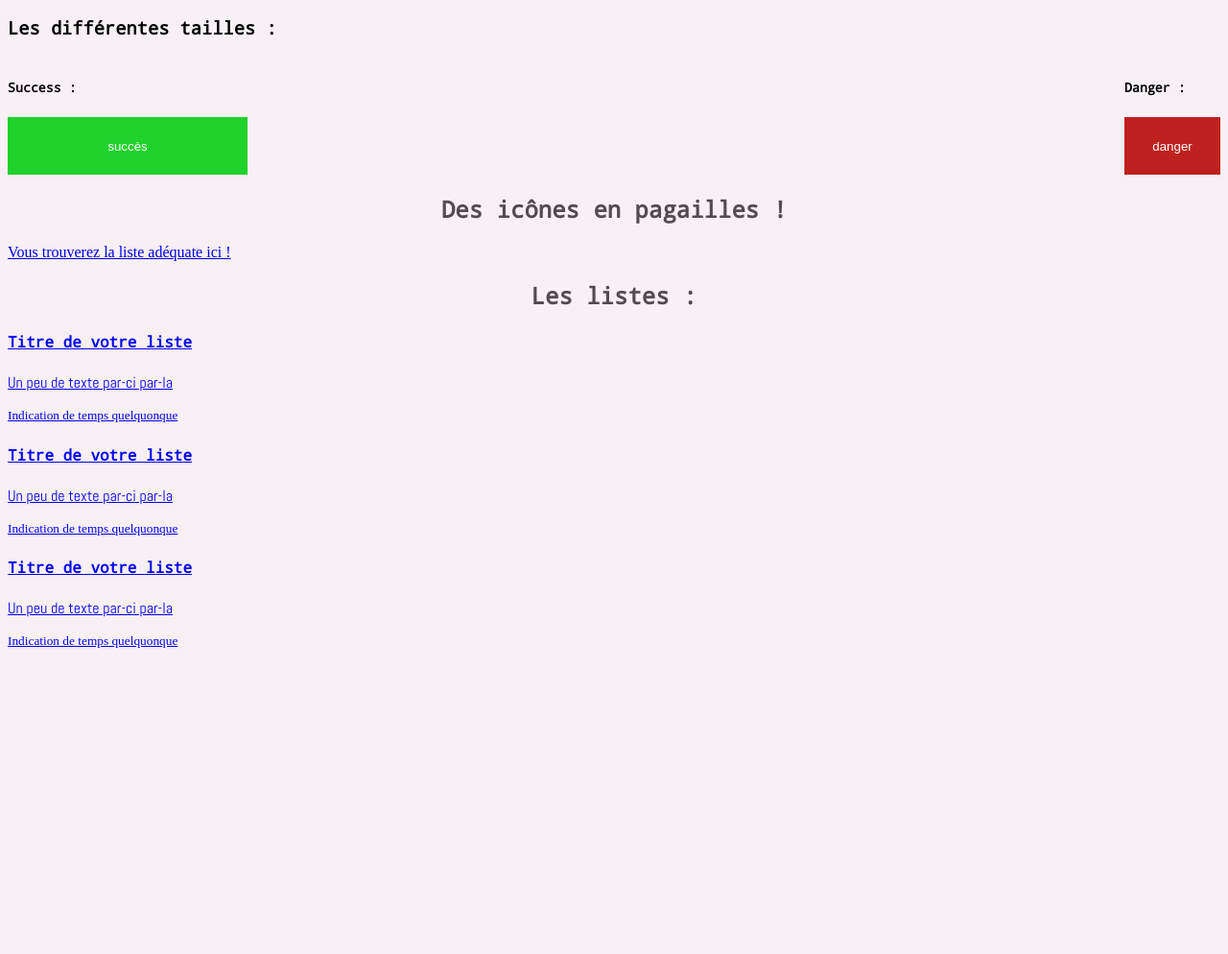
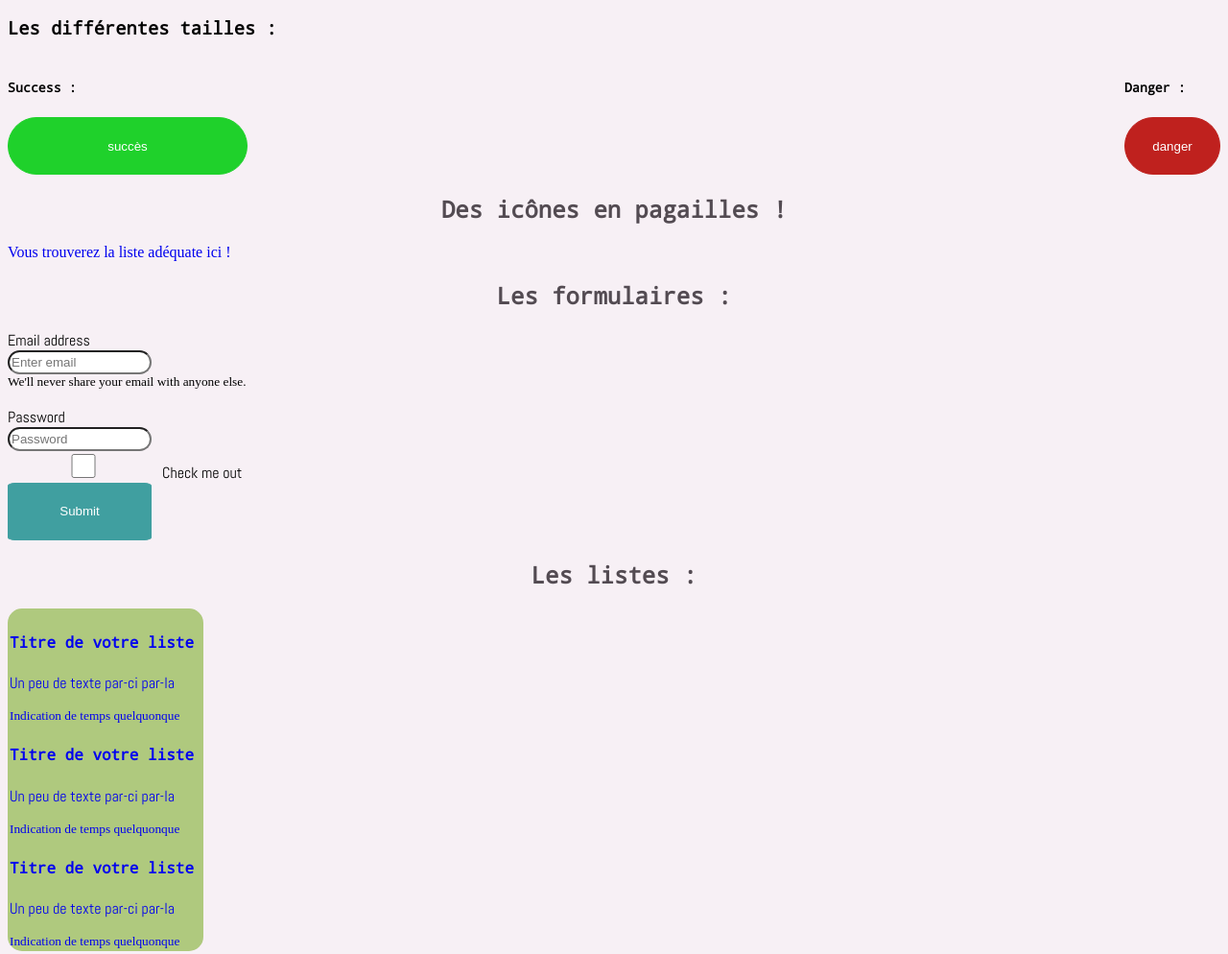
Before and after one commit to JulienPelisson/Kit_UI, a plain HTML site: page index.html in a window 1280 px wide. Shown: the part 954-1948 px from the top of the page at 96% size. Before the commit the page ends 1638 px from the top, so only its background shows below. Drawn offline with Linux system fonts and the light colour scheme; files whose address does not match are found by name; a web font is replaced by a local one.

Commit message:
presque fini

```diff
--- a/index.html
+++ b/index.html
@@ -113,6 +113,29 @@
 			<a href="https://fontawesome.com/icons">Vous trouverez la liste adéquate ici !</a>
 		</section>
 
+		<section id="forms">
+			<h1>Les formulaires :</h1>
+			<div class="forms">
+				<form>
+					<div class="Formulaire_Type">
+						<label for="exampleInputEmail1">Email address</label><br>
+						<input type="email" class="form-control" id="exampleInputEmail1" aria-describedby="emailHelp" placeholder="Enter email"><br>
+						<small id="emailHelp" class="form-text text-muted">We'll never share your email with anyone else.</small><br><br>
+					</div>
+					<div class="form-group">
+						<label for="exampleInputPassword1">Password</label><br>
+						<input type="password" class="form-control" id="exampleInputPassword1" placeholder="Password"><br>
+					</div>
+					<div class="form-group form-check">
+						<input type="checkbox" class="check-input">
+						<label class="form-check-label" for="exampleCheck1">Check me out</label>
+					</div>
+					<button type="submit" class="info_button">Submit</button>
+				</form>
+			</div>
+		</section>
+
+
 		<section>
 			<h1>Les listes :</h1>
 			<div class="list-item-group">
--- a/style.css
+++ b/style.css
@@ -1,4 +1,6 @@
-/*Typo*/
+/*************
+	Typo
+**************/
 @font-face {
     font-family: 'noto_monoregular';
     src: url('NotoMono-Regular-webfont.eot');
@@ -28,7 +30,9 @@
 
 
 
-/*General*/
+/**************
+	General
+***************/
 body{
 	background-color: #F7F0F5;
 }
@@ -36,7 +40,6 @@ body{
 h1{
 	color: #534B52;
 	text-align: center;
-
 }
 
 h1, h2, h3, h4, h5, h6{
@@ -47,7 +50,26 @@ p{
 	font-family: 'abelregular';
 }
 
-/*Couleur */
+label{
+	font-family: "abelregular"
+}
+
+small{
+	font-family: "abelregular"
+	font-size: 0.8em;
+}
+
+a:link{
+	text-decoration: none;
+}
+
+a:visited{
+	color:#DD7230;
+}
+
+/**************
+	Couleur
+***************/
 
 
 #colors{
@@ -88,7 +110,9 @@ div .Second_Color{
 }
 
 
-/*THREE SHADES OF GREY*/
+/********************
+	THREE SHADES OF GREY
+*********************/
 
 #shades{
 	justify-content: center;
@@ -136,7 +160,9 @@ div .Light_Grey{
 	padding-left: 23%;
 }
 
-/*BOUTONS*/
+/***************
+	BOUTONS
+****************/
 
 #butts{
 	justify-content: space-between;
@@ -230,7 +256,7 @@ button{
 	height: 60px;
 	background: #1FD12B;
 	border: solid 1px #1FD12B;
-	border-radius: 0% 0% 0% 0%;
+	border-radius: 30px;
 }
 
 div .Small_Danger_button{
@@ -239,5 +265,33 @@ div .Small_Danger_button{
 	height: 60px;
 	background: #BF211E;
 	border: solid 1px #BF211E;
-	border-radius: 0% 0% 0% 0%;
+	border-radius: 30px;
 }
+
+/**********************************
+			Formulaire
+***********************************/
+
+#forms{
+	justify-content: center;
+}
+
+input{
+	width: 150px;
+	height: 25px;
+	border-radius: 25px;
+}
+
+
+/*********************************
+			Liste
+**********************************/
+
+.list-item-group{
+	border: solid 2px #AFC97E ;
+	background: #AFC97E;
+	width: 200px;
+	border-radius: 15px;
+	color: white;
+	font-style: 'abelregular';
+}
```
